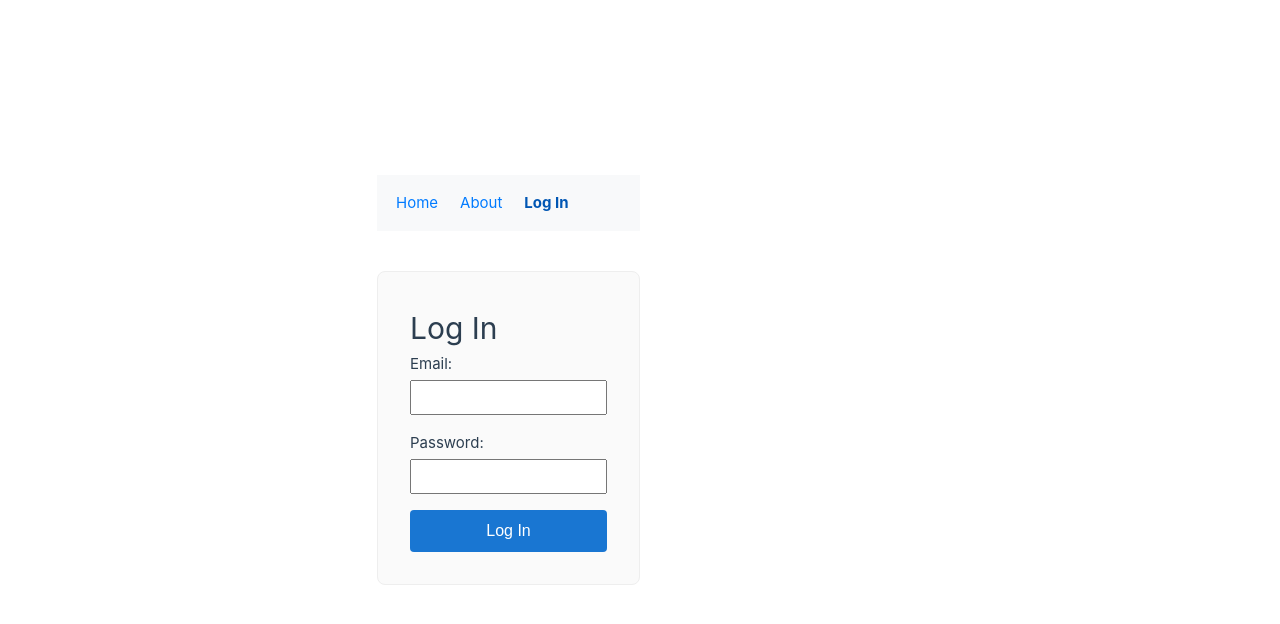
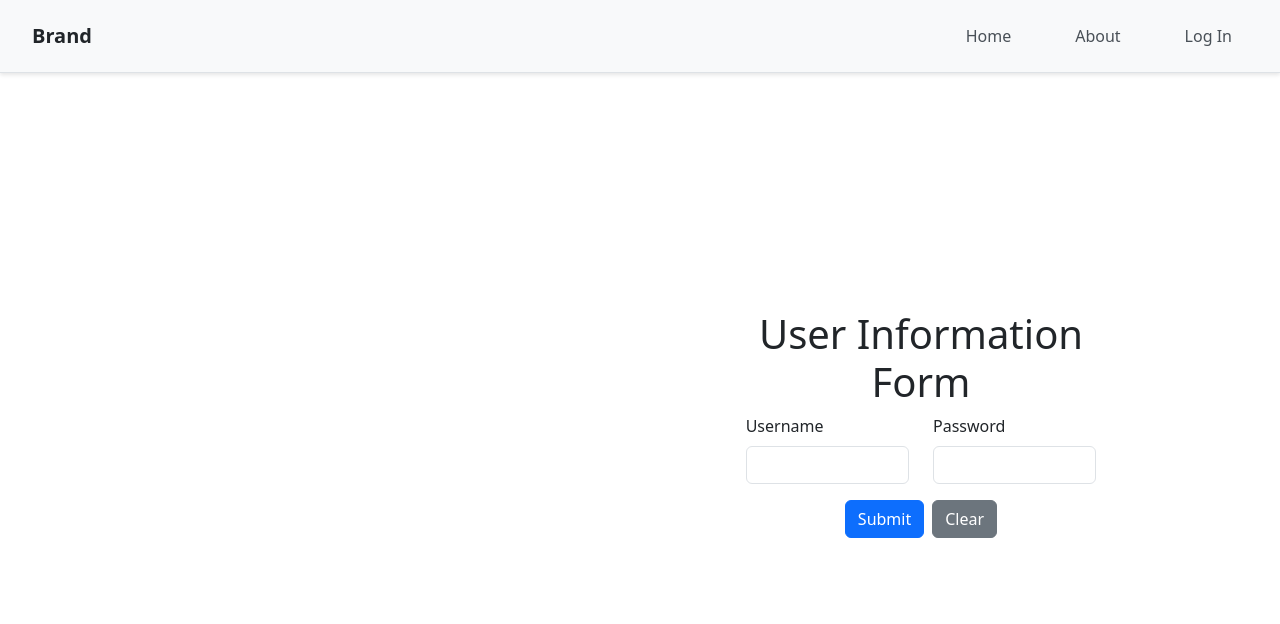
Before and after one commit to zxuu0176/FIT5032-Assignment, a Vue app in the folder basic-web-application/: page /login in a window 1280 px wide. Shown: the top 624 px of the page. Built offline with nearby package versions, Linux system fonts and the light colour scheme.

Commit message:
Initialized the navigation bar

```diff
--- a/basic-web-application/package.json
+++ b/basic-web-application/package.json
@@ -14,6 +14,7 @@
     "format": "prettier --write src/"
   },
   "dependencies": {
+    "bootstrap": "^5.3.7",
     "vue": "^3.5.18",
     "vue-router": "^4.5.1"
   },
--- a/basic-web-application/src/App.vue
+++ b/basic-web-application/src/App.vue
@@ -1,32 +1,91 @@
+<template>
+  <div>
+    <nav class="navbar">
+      <div class="brand">Brand</div>
+      <div class="nav-links">
+        <router-link to="/" class="nav-link">Home</router-link>
+        <router-link to="/about" class="nav-link">About</router-link>
+        <router-link to="/login" class="nav-link">Log In</router-link>
+      </div>
+    </nav>
+  </div>
+  <router-view />
+
+</template>
+
 <script setup>
 
 </script>
 
-<template>
-  <div>
-    <nav>
-      <router-link to="/">Home</router-link>
-      <router-link to="/about">About</router-link>
-      <router-link to="/login">Log In</router-link>
-    </nav>
-    <router-view />
-  </div>
-</template>
-
 <style scoped>
-nav {
-  background: #f8f9fa;
-  padding: 1rem;
+.navbar {
+  position: fixed;
+  top: 0;
+  left: 0;
+  right: 0;
+  width: 100%;
+  padding: 1rem 2rem;
+  background-color: #f8f9fa;
+  border-bottom: 1px solid #dee2e6;
+  box-shadow: 0 2px 4px rgba(0,0,0,0.1);
+  display: flex;
+  justify-content: space-between;
+  align-items: center;
+  z-index: 1000;
 }
 
-nav a {
-  margin-right: 1rem;
-  color: #007bff;
-  text-decoration: none;
+.brand {
+  font-size: 1.25rem;
+  font-weight: 700;
+  color: #212529;
 }
 
-nav a.router-link-active {
-  font-weight: bold;
-  color: #0056b3;
+.nav-links {
+  display: flex;
+  gap: 2rem;
+  list-style: none;
+  margin: 0;
+  padding: 0;
+}
+
+.nav-link {
+  text-decoration: none;
+  color: #495057;
+  font-weight: 500;
+  padding: 0.5rem 1rem;
+  border-radius: 6px;
+  transition: all 0.3s ease;
+  font-size: 1rem;
+}
+
+.nav-link:hover {
+  background-color: #e9ecef;
+  color: #212529;
+  transform: translateY(-1px);
+}
+
+.nav-link.active {
+  background-color: #007bff;
+  color: white;
+}
+
+body {
+  padding-top: 70px;
+}
+
+@media (max-width: 768px) {
+  .navbar {
+    padding: 1rem;
+  }
+
+  .nav-links {
+    flex-direction: column;
+    gap: 1rem;
+  }
+
+  .nav-link {
+    width: 100%;
+    text-align: center;
+  }
 }
 </style>
--- a/basic-web-application/src/main.js
+++ b/basic-web-application/src/main.js
@@ -1,4 +1,5 @@
 import './assets/main.css'
+import 'bootstrap/dist/css/bootstrap.min.css'
 
 import { createApp } from 'vue'
 import App from './App.vue'
--- a/basic-web-application/src/views/AboutPage.vue
+++ b/basic-web-application/src/views/AboutPage.vue
@@ -7,10 +7,8 @@
   </div>
 </template>
 
-<script>
-export default {
-  name: 'AboutPage'
-}
+<script setup>
+
 </script>
 
 <style scoped>
--- a/basic-web-application/src/views/HomePage.vue
+++ b/basic-web-application/src/views/HomePage.vue
@@ -5,15 +5,42 @@
   </div>
 </template>
 
-<script>
-export default {
-  name: 'HomePage'
-}
+<script setup>
+
 </script>
 
 <style scoped>
-.home-page {
+/* .home-page {
+  margin: 0;
+  padding: 2rem;
+  width: 100vw;
+  min-height: 100vh;
+  position: relative;
+  left: 50%;
+  right: 50%;
+  margin-left: -50vw;
+  margin-right: -50vw;
+
+  background: linear-gradient(135deg, #667eea 0%, #764ba2 100%);
+  color: white;
+  font-family: 'Segoe UI', Tahoma, Geneva, Verdana, sans-serif;
+
+  display: flex;
+  flex-direction: column;
+  justify-content: center;
+  align-items: center;
   text-align: center;
-  margin-top: 40px;
 }
+
+.home-page h1 {
+  font-size: 3rem;
+  margin-bottom: 1rem;
+  font-weight: 700;
+}
+
+.home-page p {
+  font-size: 1.2rem;
+  opacity: 0.9;
+  max-width: 600px;
+} */
 </style>
--- a/basic-web-application/src/views/LogInPage.vue
+++ b/basic-web-application/src/views/LogInPage.vue
@@ -1,92 +1,95 @@
 <template>
   <div class="login-page">
-    <h1>Log In</h1>
-    <form @submit.prevent="handleLogin">
-      <div class="form-group">
-        <label for="email">Email:</label>
-        <input
-          id="email"
-          v-model="email"
-          type="email"
-          required
-          autocomplete="username"
-        />
+    <div class="container mt-5">
+      <div class="row">
+        <div class="col-12 col-sm-10 offset-sm-1 col-md-8 offset-md-2">
+          <h1 class="text-center">User Information Form</h1>
+          <form @submit.prevent="submitForm">
+            <div class="row mb-3">
+              <div class="col-6">
+                <label for="username" class="form-label">Username</label>
+                <input type="text" class="form-control" id="username"
+                  @blur="() => validateName(true)"
+                  @input="() => validateName(false)"
+                  v-model="formData.username" />
+                  <div v-if="errors.username" class="text-danger">{{ errors.username }}</div>
+              </div>
+              <div class="col-6">
+                <label for="password" class="form-label">Password</label>
+                <input type="password" class="form-control" id="password"
+                  @blur="() => validatePassword(true)"
+                  @input="() => validatePassword(false)"
+                  v-model="formData.password" />
+                  <div v-if="errors.password" class="text-danger">{{ errors.password }}</div>
+              </div>
+            </div>
+            <div class="text-center">
+              <button type="submit" class="btn btn-primary me-2">Submit</button>
+              <button type="button" class="btn btn-secondary" @click="clearForm">Clear</button>
+            </div>
+          </form>
+        </div>
       </div>
-      <div class="form-group">
-        <label for="password">Password:</label>
-        <input
-          id="password"
-          v-model="password"
-          type="password"
-          required
-          autocomplete="current-password"
-        />
-      </div>
-      <button type="submit">Log In</button>
-      <p v-if="error" class="error">{{ error }}</p>
-    </form>
+    </div>
   </div>
 </template>
 
-<script>
-export default {
-  name: "LogInPage",
-  data() {
-    return {
-      email: "",
-      password: "",
-      error: "",
+<script setup>
+import { ref } from 'vue';
+const formData = ref({
+    username: '',
+    password: ''
+});
+
+const submitForm = () => {
+  validateName(true);
+  validatePassword(true);
+};
+
+const clearForm = () => {
+    formData.value = {
+      username: '',
+      password: ''
     };
-  },
-  methods: {
-    handleLogin() {
-      // Replace with real authentication logic
-      if (this.email === "user@example.com" && this.password === "password") {
-        this.error = "";
-        // Redirect or emit event on successful login
-        this.$router.push({ name: "Home" });
-      } else {
-        this.error = "Invalid email or password.";
-      }
-    },
-  },
+};
+
+const errors = ref({
+    username: null,
+    password: null
+});
+
+const validateName = (blur) => {
+  if (formData.value.username.length < 3) {
+    if (blur) errors.value.username = "Name must be at least 3 characters";
+  } else {
+    errors.value.username = null;
+  }
+};
+
+const validatePassword = (blur) => {
+  const password = formData. value.password;
+  const minLength = 8;
+  const hasUppercase = /[A-Z]/.test(password);
+  const hasLowercase = /[a-z]/.test(password);
+  const hasNumber = /\d/.test(password);
+  const hasSpecialChar = /[!@#$%^&*(), .? ":{}|<>]/.test(password);
+
+  if (password.length < minLength) {
+    if (blur) errors. value.password = `Password must be at least ${minLength} characters long .`;
+  } else if (!hasUppercase) {
+    if (blur) errors. value.password = "Password must contain at least one uppercase letter.";
+  } else if (!hasLowercase) {
+    if (blur) errors.value.password = "Password must contain at least one lowercase letter.";
+  } else if (!hasNumber) {
+    if (blur) errors.value.password = "Password must contain at least one number.";
+  } else if (!hasSpecialChar) {
+    if (blur) errors.value.password = "Password must contain at least one special character.";
+  } else {
+    errors.value. password = null;
+  }
 };
 </script>
 
 <style scoped>
-.login-page {
-  max-width: 400px;
-  margin: 40px auto;
-  padding: 2rem;
-  border: 1px solid #eee;
-  border-radius: 8px;
-  background: #fafafa;
-}
-.form-group {
-  margin-bottom: 1rem;
-}
-label {
-  display: block;
-  margin-bottom: 0.25rem;
-}
-input[type="email"],
-input[type="password"] {
-  width: 100%;
-  padding: 0.5rem;
-  box-sizing: border-box;
-}
-button {
-  width: 100%;
-  padding: 0.75rem;
-  background: #1976d2;
-  color: #fff;
-  border: none;
-  border-radius: 4px;
-  font-size: 1rem;
-}
-.error {
-  color: #d32f2f;
-  margin-top: 1rem;
-  text-align: center;
-}
+
 </style>
```
Also changed, not shown: 1 other file (tests, documents, lock files or other folders).
